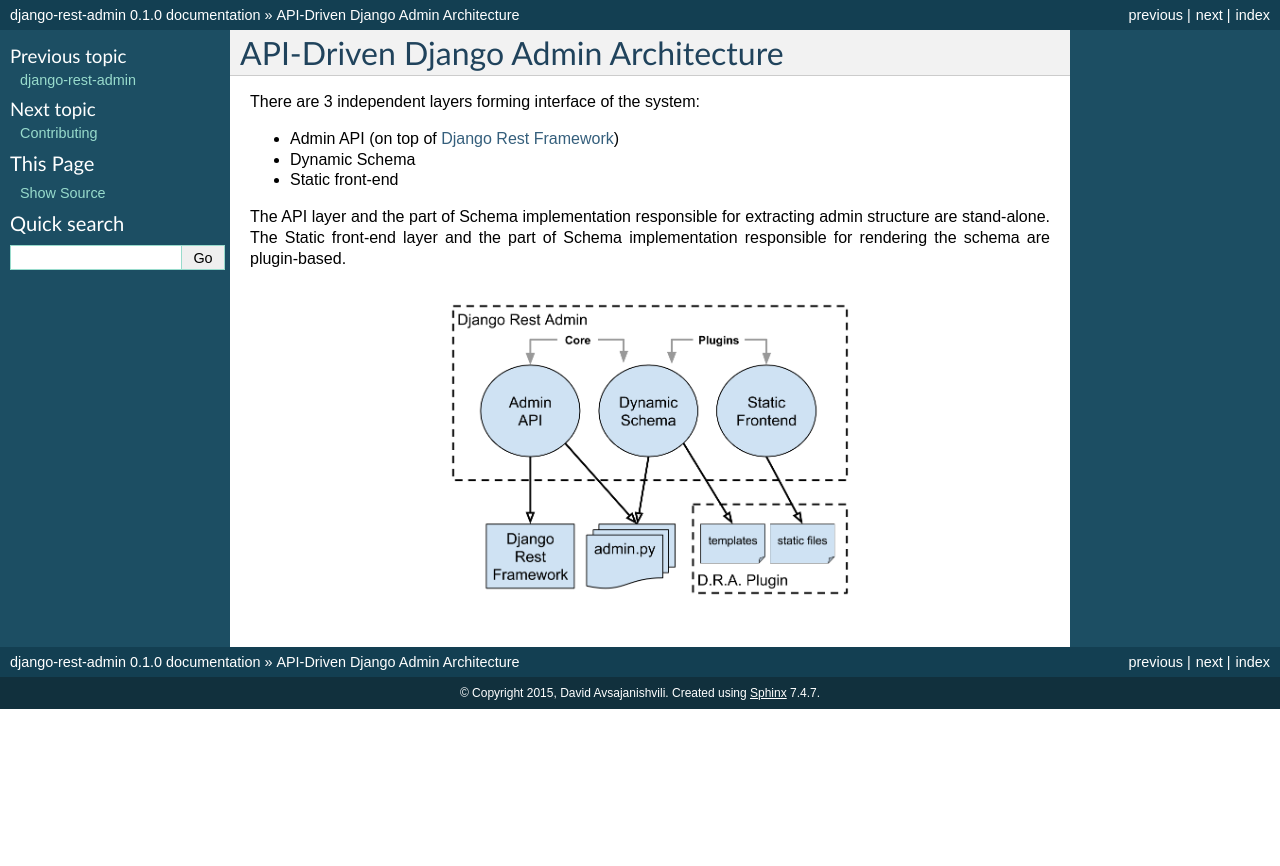
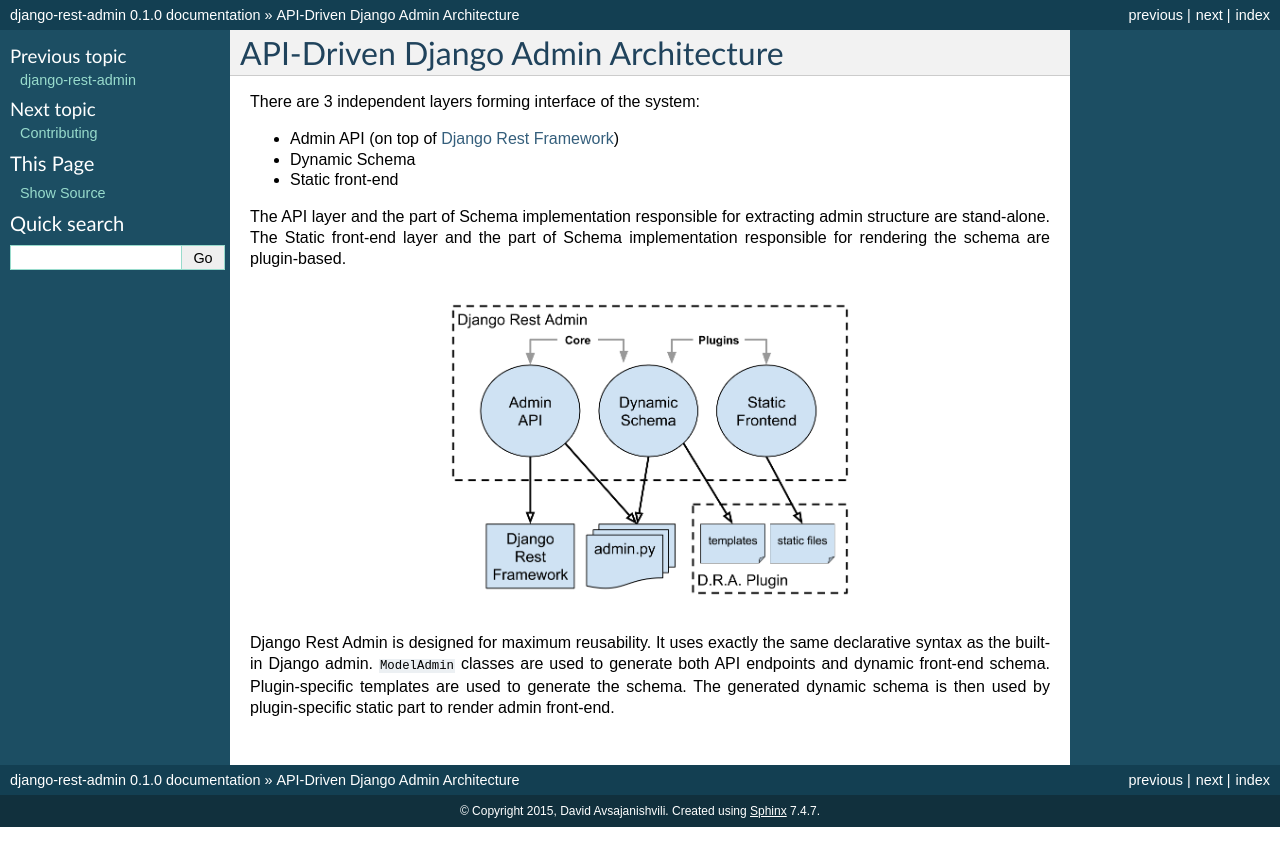
Before and after one commit to avsd/django-rest-admin, a Sphinx documentation site: the page built from docs/architecture.rst, in a window 1280 px wide. Shown: the top 866 px of the page. Built offline with Sphinx 7.4.7, drawn with Linux system fonts in a browser that asks for light colours.

Commit message:
Architecture

```diff
--- a/docs/architecture.rst
+++ b/docs/architecture.rst
@@ -13,3 +13,9 @@
 for rendering the schema are plugin-based.
 
 .. image:: img/architecture.png
+
+Django Rest Admin is designed for maximum reusability. It uses exactly the same declarative
+syntax as the built-in Django admin. ``ModelAdmin`` classes are used to generate both API
+endpoints and dynamic front-end schema. Plugin-specific templates are used to generate the schema.
+The generated dynamic schema is then used by plugin-specific static part to render admin
+front-end.
```
